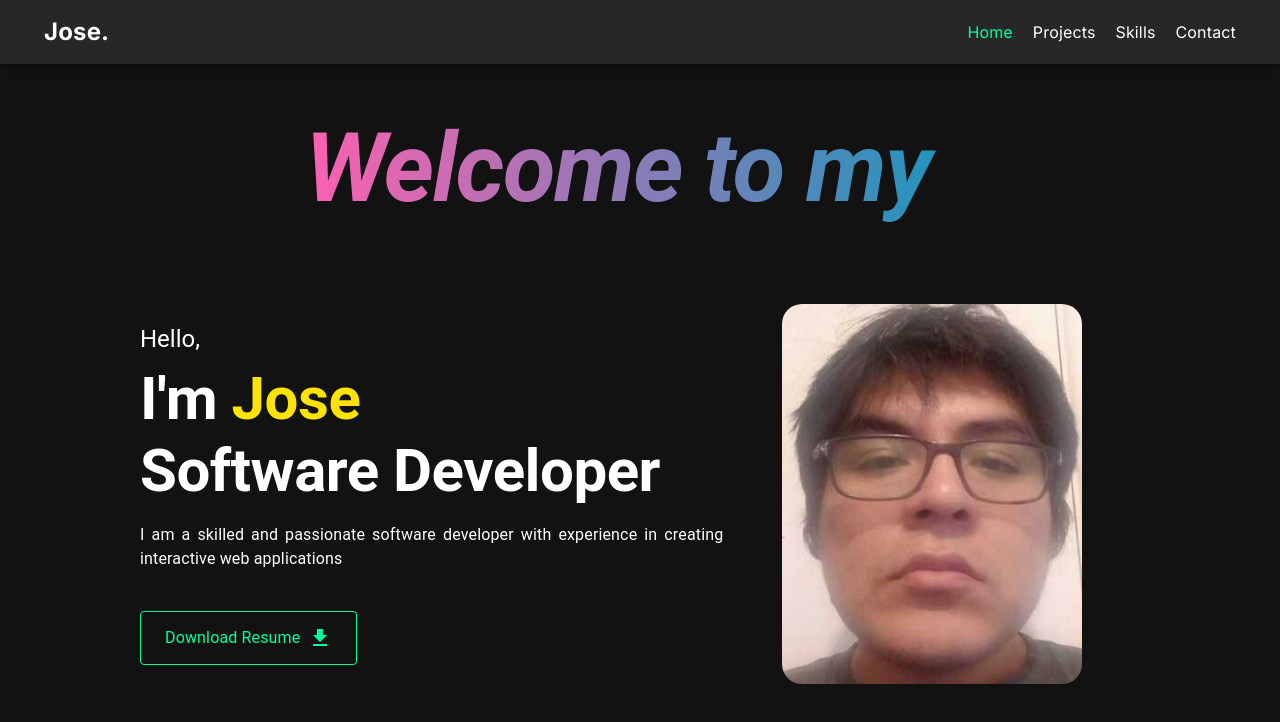
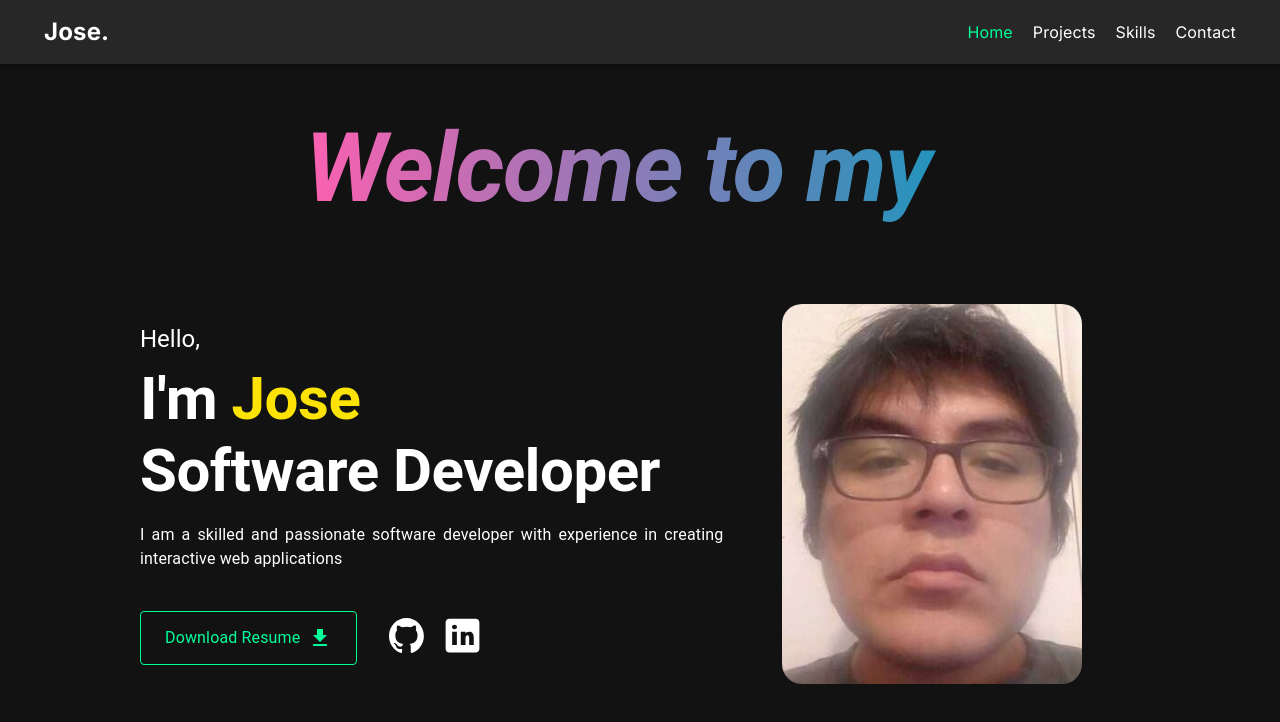
Before and after one commit to jose-guerrerog/portfolio, a Next.js app: page / in a window 1280 px wide. Shown: the top 722 px of the page. Built offline with nearby package versions, Linux system fonts and the light colour scheme.

Commit message:
add links

```diff
--- a/package.json
+++ b/package.json
@@ -26,6 +26,7 @@
     "react-animated-numbers": "^0.18.0",
     "react-dom": "^18",
     "react-hook-form": "^7.51.4",
+    "react-icons": "^5.2.1",
     "react-toastify": "^10.0.5",
     "react-type-animation": "^3.2.0",
     "resend": "^3.2.0",
--- a/src/app/sections/About.tsx
+++ b/src/app/sections/About.tsx
@@ -5,14 +5,28 @@ import {
   Box,
   Button,
   Grid,
-  Link,
+  Link as MuiLink,
   Stack,
   Typography,
 } from "@mui/material";
+import Link from "next/link";
 import { icons } from "../constants";
 import Image from "next/image";
 import FileDownloadIcon from "@mui/icons-material/FileDownload";
 import Photo from "@/app/components/Photo";
+import { FaGithub, FaLinkedinIn } from "react-icons/fa";
+import { githubLink, linkedinLink } from "../constants";
+
+const socials: { icon: React.ReactNode; path: string }[] = [
+  {
+    icon: <FaGithub />,
+    path: githubLink,
+  },
+  {
+    icon: <FaLinkedinIn />,
+    path: linkedinLink,
+  },
+];
 
 const About = () => {
   return (
@@ -56,8 +70,9 @@ const About = () => {
             I am a skilled and passionate software developer with experience in
             creating interactive web applications
           </Typography>
-          <Button sx={{ mt: 5, border: "1px solid #00ff99" }}>
-            <Link
+          <Stack flexDirection={"row"} gap={4} mt={5} alignItems={'center'}>
+            <Button sx={{ border: "1px solid #00ff99" }}>
+              <MuiLink
                 href="/assets/resume.pdf"
                 target="_blank"
                 rel="noopener noreferrer"
@@ -70,8 +85,27 @@ const About = () => {
                   </Typography>
                   <FileDownloadIcon htmlColor="#00ff99" />
                 </Stack>
+              </MuiLink>
+            </Button>
+            <Stack direction="row" gap={2} alignItems="center">
+            <Link href={githubLink}>
+              <Image
+                src="/images/github-mark-white.svg"
+                alt="Github Icon"
+                width={35}
+                height={35}
+              />
             </Link>
-          </Button>
+            <Link href={linkedinLink}>
+              <Image
+                src="/images/linkedin-icon.svg"
+                alt="Linkedin Icon"
+                width={45}
+                height={45}
+              />
+            </Link>
+            </Stack>
+          </Stack>
         </Grid>
         <Grid
           xs={12}
```
Also changed, not shown: 1 other file (tests, documents, lock files or other folders). Lines whose indentation alone changed are shown as unchanged.
